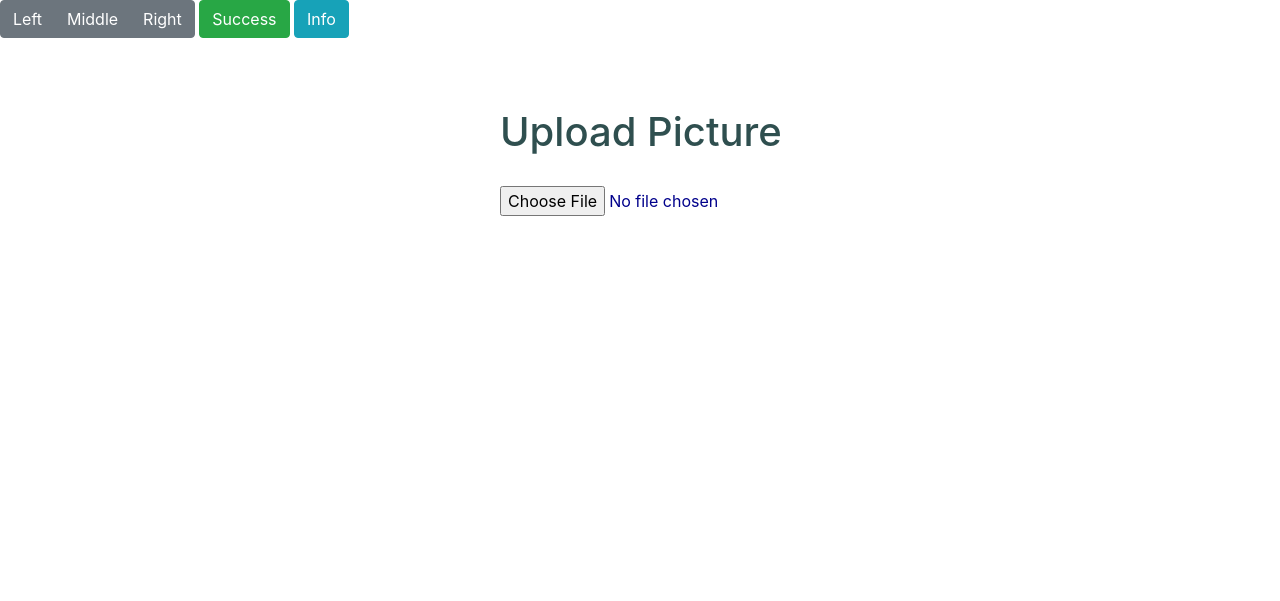
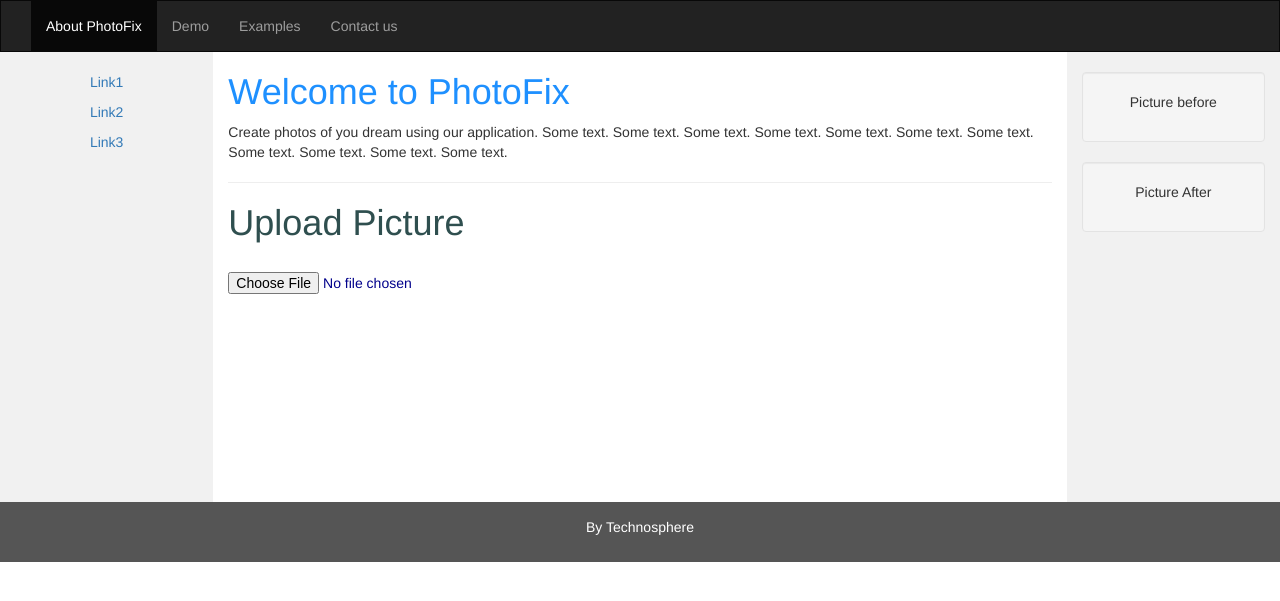
Before and after one commit to blumix/PhotoObjectsRemoval, a Django app: page /photo_corrector/ in a window 1280 px wide. Shown: the top 601 px of the page. Run offline with Django 3.2, Linux system fonts and the light colour scheme; a map, chart or similar area stays blank; some libraries are stand-ins or nearby versions.

Commit message:
Add bs template

```diff
--- a/app/templates/app/index.html
+++ b/app/templates/app/index.html
@@ -9,19 +9,10 @@
     <script src="https://cdn.jsdelivr.net/npm/js-cookie@2/src/js.cookie.min.js"></script>
     <script src="https://ajax.googleapis.com/ajax/libs/jquery/3.3.1/jquery.min.js"></script>
 
-    <link rel="stylesheet" href="https://stackpath.bootstrapcdn.com/bootstrap/4.1.3/css/bootstrap.min.css">
-
     <script src="https://cdnjs.cloudflare.com/ajax/libs/popper.js/1.14.3/umd/popper.min.js"></script>
     <script src="https://stackpath.bootstrapcdn.com/bootstrap/4.1.3/js/bootstrap.min.js"></script>
 
     <link rel="stylesheet" type="text/css" href="{% static index.css %}">
-    <div class="btn-group" role="group" aria-label="Basic example">
-    <button type="button" class="btn btn-secondary">Left</button>
-    <button type="button" class="btn btn-secondary">Middle</button>
-    <button type="button" class="btn btn-secondary">Right</button>
-    </div>
-    <button type="button" class="btn btn-success">Success</button>
-    <button type="button" class="btn btn-info">Info</button>
 
     {% csrf_token %}
     <script type="text/javascript">
--- a/app/templates/app/test.html
+++ b/app/templates/app/test.html
@@ -1,12 +1,42 @@
 <!DOCTYPE html>
+{% load static %}
+{% load bootstrap3 %}
 <html lang="en">
 <head>
   <title>Bootstrap Example</title>
   <meta charset="utf-8">
   <meta name="viewport" content="width=device-width, initial-scale=1">
+  <link rel="shortcut icon" type="image/png" href="/favicon.ico"/>
   <link rel="stylesheet" href="https://maxcdn.bootstrapcdn.com/bootstrap/3.3.7/css/bootstrap.min.css">
   <script src="https://ajax.googleapis.com/ajax/libs/jquery/3.3.1/jquery.min.js"></script>
   <script src="https://maxcdn.bootstrapcdn.com/bootstrap/3.3.7/js/bootstrap.min.js"></script>
+
+  <script src="https://cdn.jsdelivr.net/npm/js-cookie@2/src/js.cookie.min.js"></script>
+  <script src="https://ajax.googleapis.com/ajax/libs/jquery/3.3.1/jquery.min.js"></script>
+
+
+
+  <script src="https://cdnjs.cloudflare.com/ajax/libs/popper.js/1.14.3/umd/popper.min.js"></script>
+  <script src="https://stackpath.bootstrapcdn.com/bootstrap/4.1.3/js/bootstrap.min.js"></script>
+
+  <link rel="stylesheet" type="text/css" href="{% static index.css %}">
+
+  {% csrf_token %}
+    <script type="text/javascript">
+        var H = 480;
+        var W = 600;
+
+        // eraser radius
+        var r = 10;
+
+        var mask = document.createElement('canvas')
+        var maskCtx = mask.getContext('2d')
+        var source = document.createElement('canvas')
+        var sourceCtx = source.getContext('2d')
+    </script>
+    <script language="JavaScript" src="{% static 'index.js' %}"></script>
+
+
   <style>
     /* Remove the navbar's default margin-bottom and rounded borders */
     .navbar {
@@ -55,13 +85,13 @@
     </div>
     <div class="collapse navbar-collapse" id="myNavbar">
       <ul class="nav navbar-nav">
-        <li class="active"><a href="#">Home</a></li>
-        <li><a href="#">About</a></li>
-        <li><a href="#">Photos</a></li>
-        <li><a href="#">Contact</a></li>
+        <li class="active"><a href="#">About PhotoFix</a></li>
+        <li><a href="#">Demo</a></li>
+        <li><a href="#">Examples</a></li>
+        <li><a href="#">Contact us</a></li>
       </ul>
       <ul class="nav navbar-nav navbar-right">
-        <li><a href="#"><span class="glyphicon glyphicon-log-in"></span> Login</a></li>
+<!--         <li><a href="#"><span class="glyphicon glyphicon-log-in"></span> Login</a></li> -->
       </ul>
     </div>
   </div>
@@ -75,24 +105,64 @@
       <p><a href="#">Link3</a></p>
     </div>
     <div class="col-sm-8 text-left">
-      <h1>Welcome</h1>
-      <p>Lorem ipsum dolor sit amet, consectetur adipiscing elit, sed do eiusmod tempor incididunt ut labore et dolore magna aliqua. Ut enim ad minim veniam, quis nostrud exercitation ullamco laboris nisi ut aliquip ex ea commodo consequat. Excepteur sint occaecat cupidatat non proident, sunt in culpa qui officia deserunt mollit anim id est laborum consectetur adipiscing elit, sed do eiusmod tempor incididunt ut labore et dolore magna aliqua. Ut enim ad minim veniam, quis nostrud exercitation ullamco laboris nisi ut aliquip ex ea commodo consequat.</p>
+      <h1 style="color :dodgerblue">Welcome to PhotoFix</h1>
+      <p>Create photos of you dream using our application. Some text. Some text. Some text. Some text. Some text. Some text.
+        Some text. Some text. Some text. Some text. Some text.</p>
       <hr>
-      <h3>Test</h3>
-      <p>Lorem ipsum...</p>
+<!--       <h3>Test</h3>
+      <p>Lorem ipsum...</p> -->
+    <div>
+    <h1 style="color: darkslategrey; margin-top: 20px; margin-bottom: 30px;">Upload Picture</h1>
+    <div style=" color: darkblue;"><input type="file" id="sourceImage" onchange="initImage(this)"></div>
+    <br>
+    <div id="mainBlock" style="">
+        <table>
+            <tr>
+
+                <td>
+                    <button class="button" style="display: none; color: dodgerblue;" onclick="saveImage(detect)">Detect objects</button>
+                    <button class="button" style="display: none; color: dodgerblue;" onclick="saveImage(inpaint)">Inpaint</button>
+                    <button class="button" style="display: none; color: dodgerblue;" onclick="copyResultToSource(event)">Save as source</button>
+                    <button class="button" style="display:none; color: dodgerblue;" onclick="showSource()">Undo changes</button>
+                </td>
+
+            </tr>
+            <tr>
+                <td>
+                    <canvas id="canvas" onclick="wipePixels(event)"></canvas>
+                </td>
+            </tr>
+        </table>
+    </div>
+    </div>
+
+    <div id="detectObjectsModal" class="modal" style="position: fixed; top: 50%; left: 50%; transform: translate(-50%, -50%); width: 950px;">
+        <div class="modal-dialog" style="max-width: 950px; margin: 0;">
+            <div id="modalContent" class="modal-content" style="width: 950px;">
+                <div id="modalBody" class="modal-body">
+                </div>
+                <div class="modal-footer">
+                    <button type="button" class="btn btn-default" data-dismiss="modal">Erase selected</button>
+                    <button type="button" class="btn btn-default" data-dismiss="modal">Close</button>
+                </div>
+            </div>
+        </div>
+    </div>
+
+
     </div>
     <div class="col-sm-2 sidenav">
-<!--       <div class="well">
-        <p>ADS</p>
+      <div class="well">
+        <p>Picture before</p>
       </div>
       <div class="well">
-        <p>ADS</p>
-      </div> -->
+        <p>Picture After</p>
+      </div>
     </div>
   </div>
 </div>
 <footer class="container-fluid text-center">
-  <p>Footer Text</p>
+  <p>By Technosphere</p>
 </footer>
 
 </body>
--- a/app/views.py
+++ b/app/views.py
@@ -25,7 +25,7 @@ from os.path import isfile, join
 def index(request):
     print("upload def called")
     form = PictureForm()
-    return render(request, 'app/index.html', {'form': form})
+    return render(request, 'app/test.html', {'form': form})
     # return HttpResponse("Hello!")
 
 def upload(request):
--- a/static/index.js
+++ b/static/index.js
@@ -24,8 +24,8 @@ function initImage(input) {
 
 
 		img.onload = function() {
-			W = img.width / 2.0
-        	H = img.height / 2.0
+			W = img.width
+        	H = img.height
 
         	canvas.width = W
         	source.width = W
@@ -34,9 +34,9 @@ function initImage(input) {
         	source.height = H
         	mask.height = H
 
-        	ctx.drawImage(img, 300, 100, W+300, H)
+        	ctx.drawImage(img, 0, 0, W, H)
 
-        	var imageData = ctx.getImageData(3000, 0, W+300, H)
+        	var imageData = ctx.getImageData(0, 0, W, H)
         	sourceCtx.putImageData(imageData, 0, 0)
         	maskCtx.putImageData(imageData, 0, 0)
 
```
